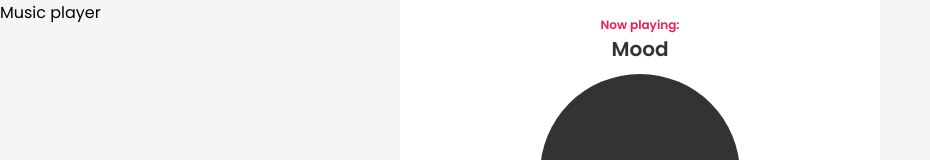
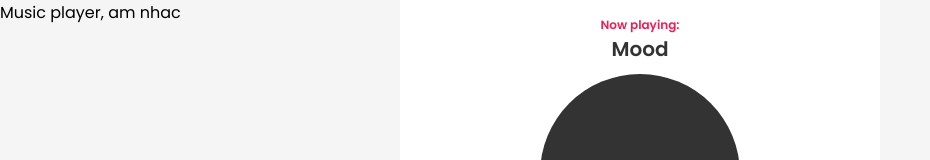
Before and after one commit to NguyenThiThuQuyen/Music-Player, a plain HTML site: page assets/index.html in a window 1280 px wide. Shown: the top 160 px of the page, without its empty margins (0-930 px from the left). Drawn offline with Linux system fonts and the light colour scheme.

Commit message:
Update index.html

```diff
--- a/assets/index.html
+++ b/assets/index.html
@@ -6,7 +6,7 @@
 <link href="https://fonts.googleapis.com/css2?family=Poppins:wght@300;400;600&display=swap" rel="stylesheet">
 
 <body>
-    <p>Music player</p>
+    <p>Music player, am nhac</p>
     <div class="player">
         <!-- Dashboard -->
         <div class="dashboard">
```
